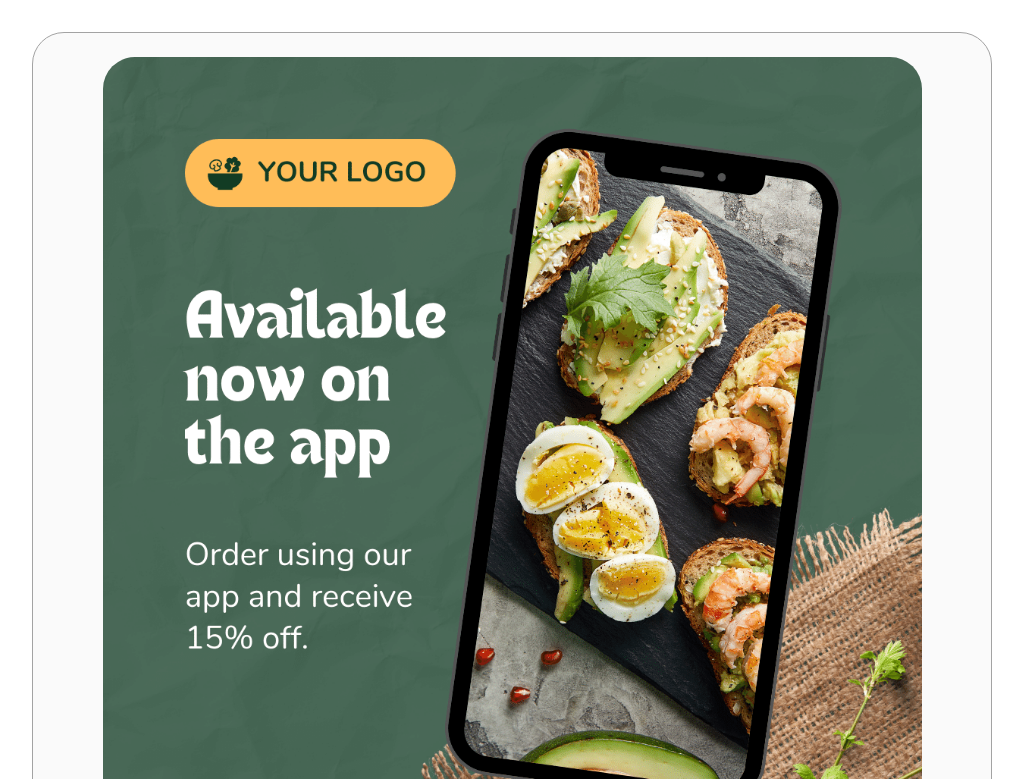
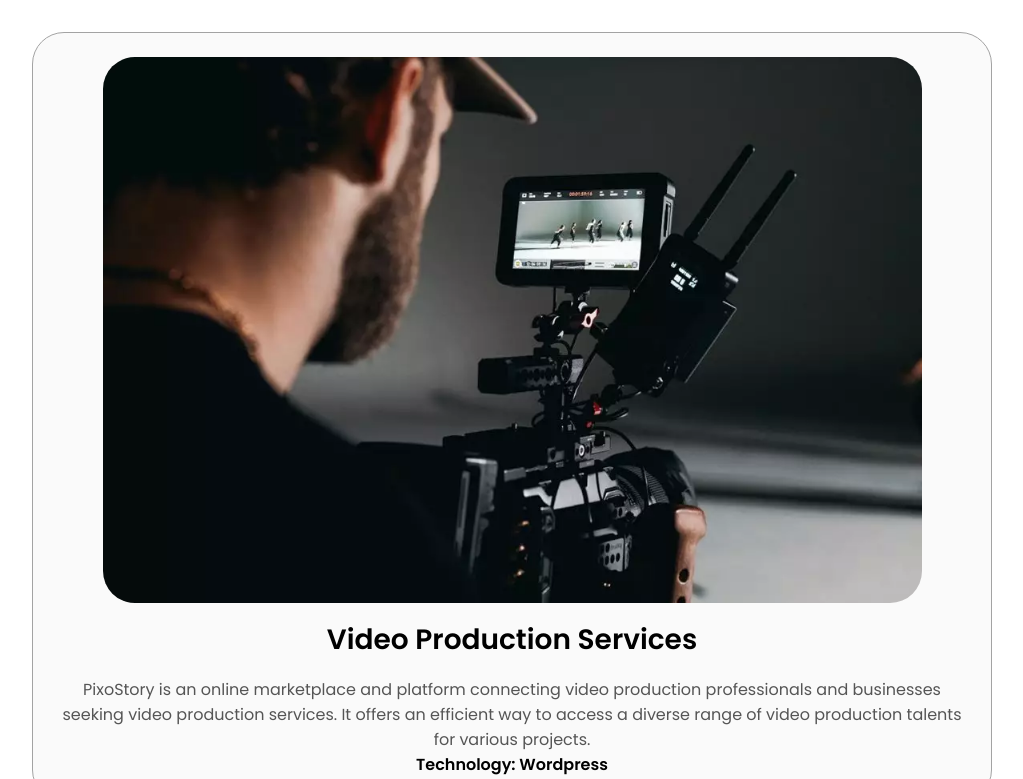
Before and after one commit to sandipganava/sandipganava.github.io, a plain HTML site: page index.html in a window 1280 px wide. Shown: the part 3308-4087 px from the top of the page, without its empty margins (128-1151 px from the left). Drawn offline with Linux system fonts and the light colour scheme.

Commit message:
add new pic

```diff
--- a/index.html
+++ b/index.html
@@ -381,7 +381,7 @@
           <div class="details-container color-container">
             <div class="article-container">
               <img
-                src="./assets/project-3.png"
+                src="./assets/cheap-video-productions.jpg"
                 alt="Project 3"
                 class="project-img"
               />
```
